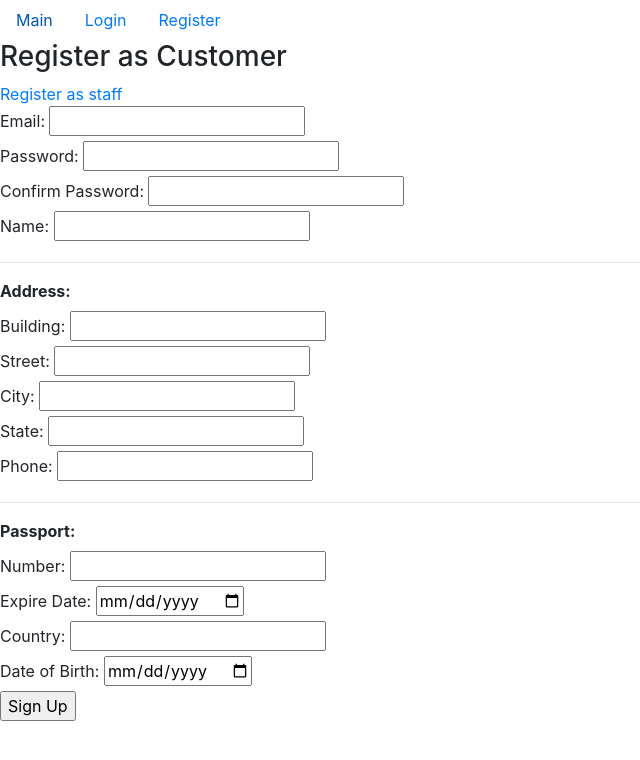
After one commit to AlpacaMax/Plane_Ticket_Booking_System, a Flask app: page /customerRegister in a window 1280 px wide. The commit adds this page. Shown: the top 760 px of the page, without its empty margins (0-640 px from the left). Run offline with Flask 2, Linux system fonts and the light colour scheme; some libraries are stand-ins or nearby versions.

Commit message:
Add Customer Registration

```diff
--- a/app/forms.py
+++ b/app/forms.py
@@ -1,7 +1,8 @@
 import datetime
 from flask_wtf import FlaskForm
 from wtforms import SelectField, SubmitField, DateField, BooleanField, StringField, PasswordField
-from wtforms.validators import DataRequired, ValidationError, Length
+from wtforms.validators import DataRequired, ValidationError, Length, EqualTo, Email
+from app.models import Customer, Staff
 
 def diff_data(another_field):
     def _diff_data(form, field):
@@ -19,12 +20,12 @@ def GreaterEqualToToday(value, message, enabled=True):
     return _GreaterEqualToToday
 
 class FilterForm(FlaskForm):
-    source_city_airport = SelectField("Source city/Airport: ",
+    source_city_airport = SelectField("Source city/Airport",
                                       validators=[DataRequired()])
-    dest_city_airport = SelectField("Destination city/Airport: ",
+    dest_city_airport = SelectField("Destination city/Airport",
                                     validators=[DataRequired()])
-    gonna_filter_date = BooleanField("Select a date: ")
-    depart_date = DateField("Departure Date: ")
+    gonna_filter_date = BooleanField("Select a date")
+    depart_date = DateField("Departure Date")
     submit = SubmitField("Filter")
 
     def same_airports(self):
@@ -43,9 +44,9 @@ class FilterForm(FlaskForm):
             return True
 
 class LoginForm(FlaskForm):
-    username = StringField("Username: ",
+    username = StringField("Username",
                            validators=[DataRequired()])
-    password = PasswordField("Password: ", validators=[DataRequired()])
+    password = PasswordField("Password", validators=[DataRequired()])
     identity = SelectField("Sign in as ",
                            choices=[
                                ("customer", "Customer"),
@@ -53,3 +54,49 @@ class LoginForm(FlaskForm):
                            ])
     remember = BooleanField("Remember Me")
     submit = SubmitField("Login")
+
+class RegisterForm(FlaskForm):
+    password = PasswordField("Password", validators=[DataRequired()])
+    confirm_password = PasswordField("Confirm Password",
+                                     validators=[DataRequired(), EqualTo("password")])
+    submit = SubmitField("Sign Up")
+
+class CustomerRegisterForm(RegisterForm):
+    email = StringField("Email",
+                        validators=[DataRequired(), Email()])
+    name = StringField("Name",
+                       validators=[DataRequired()])
+    building = StringField("Building",
+                           validators=[DataRequired()])
+    street = StringField("Street",
+                         validators=[DataRequired()])
+    city = StringField("City",
+                       validators=[DataRequired()])
+    state = StringField("State",
+                        validators=[DataRequired()])
+    phone = StringField("Phone",
+                        validators=[DataRequired()])
+    passport_number = StringField("Number",
+                                  validators=[DataRequired()])
+    passport_expire = DateField("Expire Date",
+                                  validators=[DataRequired()])
+    passport_country = StringField("Country",
+                                  validators=[DataRequired()])
+    date_of_birth = DateField("Date of Birth",
+                                  validators=[DataRequired()])
+
+    def email_exist(self):
+        customer = Customer.query.filter_by(email=self.email.data).first()
+        if (customer):
+            return True
+        return False
+
+class StaffRegisterForm(RegisterForm):
+    username = StringField("Username",
+                           validators=[DataRequired(), Length(min=2, max=20)])
+
+    def validate_username(self):
+        staff = Staff.query.filter_by(username=self.username.data).first()
+        if (staff):
+            return False
+        return True
--- a/app/routes.py
+++ b/app/routes.py
@@ -4,7 +4,7 @@ from flask import render_template, request, url_for, flash, redirect
 from markupsafe import escape
 from app.models import *
 from app import app, db, bcrypt
-from app.forms import FilterForm, LoginForm
+from app.forms import FilterForm, LoginForm, CustomerRegisterForm, StaffRegisterForm
 from sqlalchemy.orm import aliased
 from flask_login import login_user, current_user, logout_user, login_required
 
@@ -135,7 +135,6 @@ def login():
             and hashlib.md5(form.password.data.encode()).hexdigest() == user.password):
             login_user(user, remember = form.remember.data)
             next_page = request.args.get('next')
-            print('Success!')
             return redirect(next_page) if next_page else redirect(url_for("home"))
         else:
             flash("Login Unsuccessful. Please check username and password")
@@ -147,3 +146,39 @@ def logout():
     flash("You are logged out")
     logout_user()
     return redirect(url_for('home'))
+
+@app.route("/customerRegister", methods=["GET", "POST"])
+def customer_register():
+    if (current_user.is_authenticated):
+        return redirect(url_for("home"))
+
+    form = CustomerRegisterForm()
+    if (form.validate_on_submit()):
+        if (form.email_exist()):
+            flash("That email has been registered. Please choose a different one")
+        else:
+            hashed_password = hashlib.md5(form.password.data.encode()).hexdigest()
+            customer = Customer(
+                email = form.email.data,
+                password = hashed_password,
+                name = form.name.data,
+                building = form.building.data,
+                street = form.street.data,
+                city = form.city.data,
+                state = form.state.data,
+                phone = form.phone.data,
+                passport_number = form.passport_number.data,
+                passport_expire = form.passport_expire.data,
+                passport_country = form.passport_country.data,
+                date_of_birth = form.date_of_birth.data
+            )
+            db.session.add(customer)
+            db.session.commit()
+            flash("Your account has been created! You are now able to log in")
+            return redirect(url_for("login"))
+
+    return render_template("customer_register.html", form=form)
+
+@app.route("/staffRegister", methods=["GET", "POST"])
+def staff_register():
+    return "Staff Register"
--- /dev/null
+++ b/app/templates/customer_register.html
@@ -0,0 +1,40 @@
+{% extends 'layout.html' %}
+
+{% block content %}
+    <h3>Register as Customer</h3>
+    <a href="{{ url_for('staff_register') }}">Register as staff</a>
+    <form method="POST" action="">
+        {{ form.hidden_tag() }}
+        {{ form.email.label() }}:
+        {{ form.email() }}<br>
+        {{ form.password.label() }}:
+        {{ form.password() }}<br>
+        {{ form.confirm_password.label() }}:
+        {{ form.confirm_password() }}<br>
+        {{ form.name.label() }}:
+        {{ form.name() }}<br>
+        <hr>
+        <label style="font-weight: bold;">Address:</label><br>
+        {{ form.building.label() }}:
+        {{ form.building() }}<br>
+        {{ form.street.label() }}:
+        {{ form.street() }}<br>
+        {{ form.city.label() }}:
+        {{ form.city() }}<br>
+        {{ form.state.label() }}:
+        {{ form.state() }}<br>
+        {{ form.phone.label() }}:
+        {{ form.phone() }}<br>
+        <hr>
+        <label style="font-weight: bold;">Passport:</label><br>
+        {{ form.passport_number.label() }}:
+        {{ form.passport_number() }}<br>
+        {{ form.passport_expire.label() }}:
+        {{ form.passport_expire(type="date") }}<br>
+        {{ form.passport_country.label() }}:
+        {{ form.passport_country() }}<br>
+        {{ form.date_of_birth.label() }}:
+        {{ form.date_of_birth(type="date") }}<br>
+        {{ form.submit() }}
+    </form>
+{% endblock %}
--- a/app/templates/layout.html
+++ b/app/templates/layout.html
@@ -35,7 +35,7 @@
                 <a class="nav-link" href="{{ url_for('login') }}">Login</a>
             </li>
             <li class="nav-item">
-                <a class="nav-link" href="#">Register</a>
+                <a class="nav-link" href="{{ url_for('customer_register') }}">Register</a>
             </li>
         {% endif %}
     </ul>
```
Also changed, not shown: app/site.db, app/templates/staff_register.html (added).
